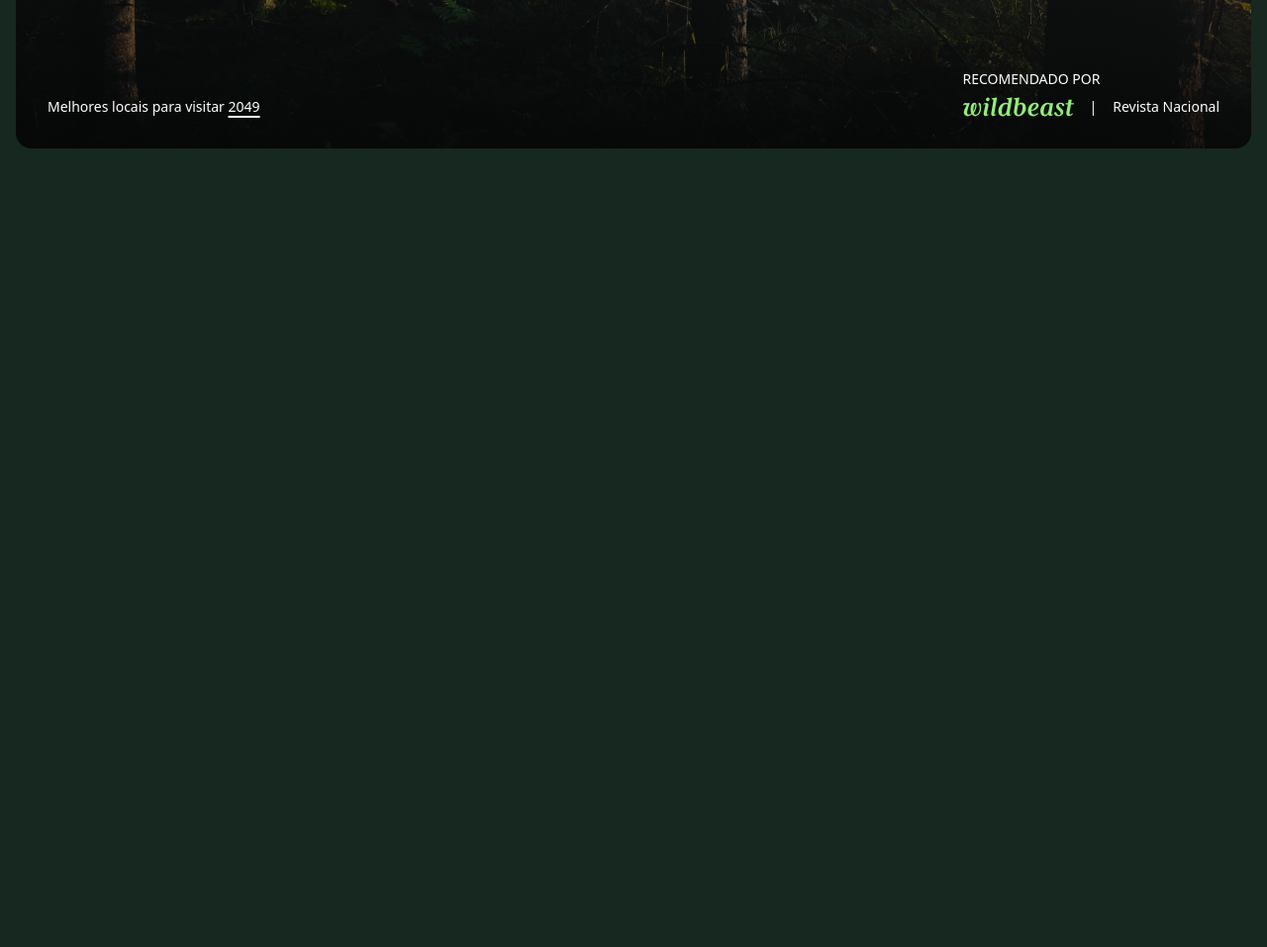
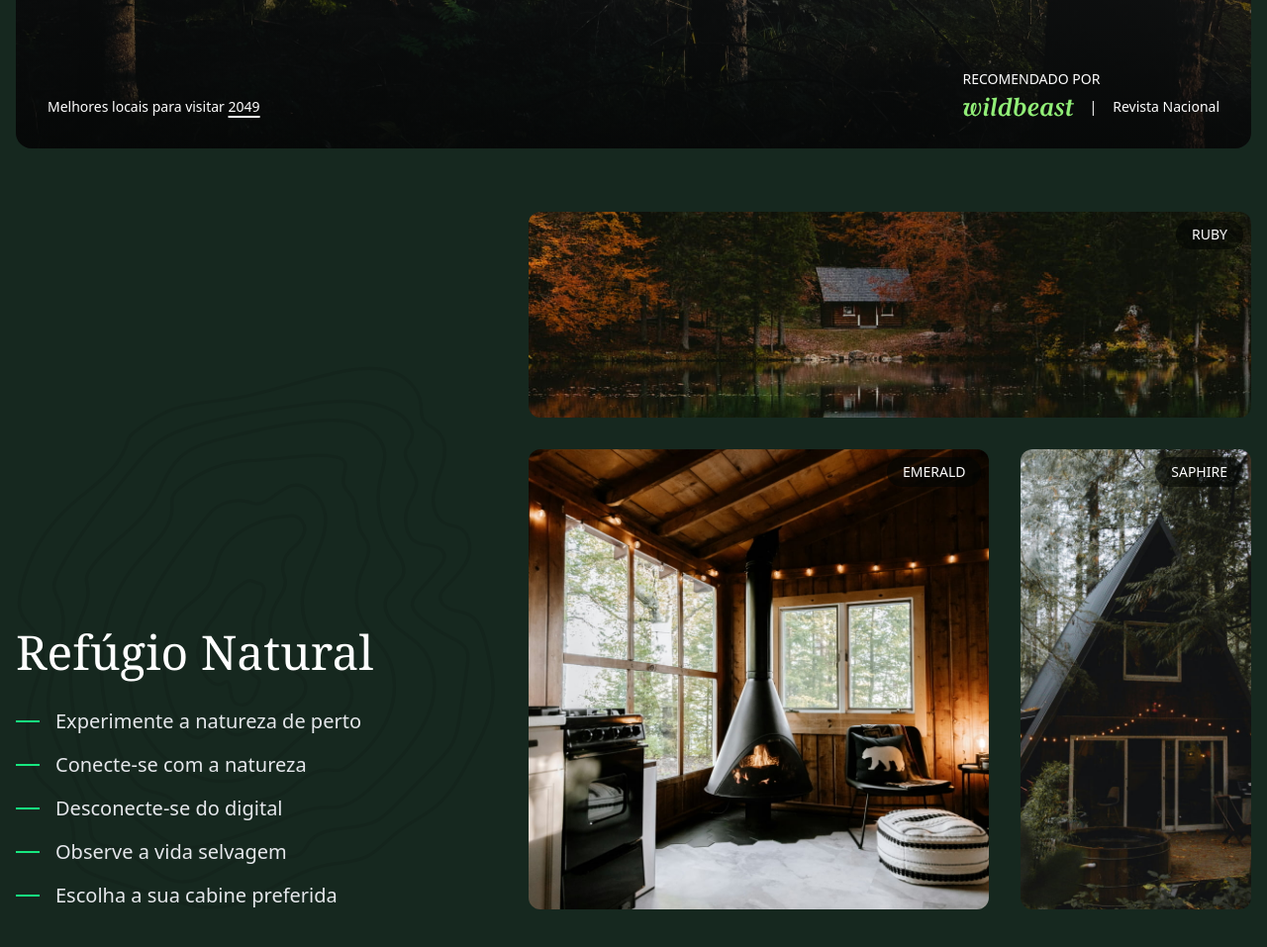
Before and after one commit to Luigi-Martins/Projeto-Tailwind, a website: page src/index.html in a window 1280 px wide. Shown: the part 589-1546 px from the top of the page at 99% size. Before the commit the page ends 800 px from the top, so only its background shows below. Drawn offline with Linux system fonts and the light colour scheme.

Commit message:
feat: Implementação das acomodações e descrição

```diff
--- a/src/index.html
+++ b/src/index.html
@@ -97,5 +97,76 @@
         </div>
       </div>
     </main>
+    <section
+      id="acomodacoes"
+      class="container grid lg:grid-cols-[2fr_3fr] gap-8 pt-16 mb-12 sm:mb-16"
+    >
+      <div
+        class="content-end bg-[url(./img/padrao.svg)] bg-no-repeat bg-contain bg-left-bottom"
+      >
+        <h2 class="text-white mb-8 text-4xl font-serif lg:text-5xl">
+          Refúgio Natural
+        </h2>
+        <ul
+          class="text-gray-200 *:flex *:items-center *:gap-4 grid gap-4 sm:text-xl"
+        >
+          <li>
+            <span class="w-6 h-0.5 bg-verde-400 inline-block"></span>Experimente
+            a natureza de perto
+          </li>
+          <li>
+            <span class="w-6 h-0.5 bg-verde-400 inline-block"></span>Conecte-se
+            com a natureza
+          </li>
+          <li>
+            <span class="w-6 h-0.5 bg-verde-400 inline-block"></span
+            >Desconecte-se do digital
+          </li>
+          <li>
+            <span class="w-6 h-0.5 bg-verde-400 inline-block"></span>Observe a
+            vida selvagem
+          </li>
+          <li>
+            <span class="w-6 h-0.5 bg-verde-400 inline-block"></span>Escolha a
+            sua cabine preferida
+          </li>
+        </ul>
+      </div>
+      <div class="grid grid-cols-[2fr_1fr] gap-4 sm:gap-8">
+        <div class="col-span-full grid *:col-start-1 *:row-start-1">
+          <img
+            class="h-52 w-full object-cover rounded-xl"
+            src="./img/casa1.jpg"
+            alt="Casa 1"
+          />
+          <span
+            class="m-2 self-start justify-self-end m uppercase text-white rounded-full bg-verde-950/60 px-4 py-2 text-sm/none"
+            >Ruby</span
+          >
+        </div>
+        <div class="grid *:col-start-1 *:row-start-1">
+          <img
+            class="size-full object-cover rounded-xl"
+            src="./img/casa2.jpg"
+            alt="Casa 2"
+          />
+          <span
+            class="m-2 self-start justify-self-end m uppercase text-white rounded-full bg-verde-950/60 px-4 py-2 text-sm/none"
+            >Emerald</span
+          >
+        </div>
+        <div class="grid *:col-start-1 *:row-start-1">
+          <img
+            class="size-full object-cover rounded-xl"
+            src="./img/casa3.jpg"
+            alt="Casa 3"
+          />
+          <span
+            class="m-2 self-start justify-self-end m uppercase text-white rounded-full bg-verde-950/60 px-4 py-2 text-sm/none"
+            >Saphire</span
+          >
+        </div>
+      </div>
+    </section>
   </body>
 </html>
```
Also changed, not shown: src/output.css.
